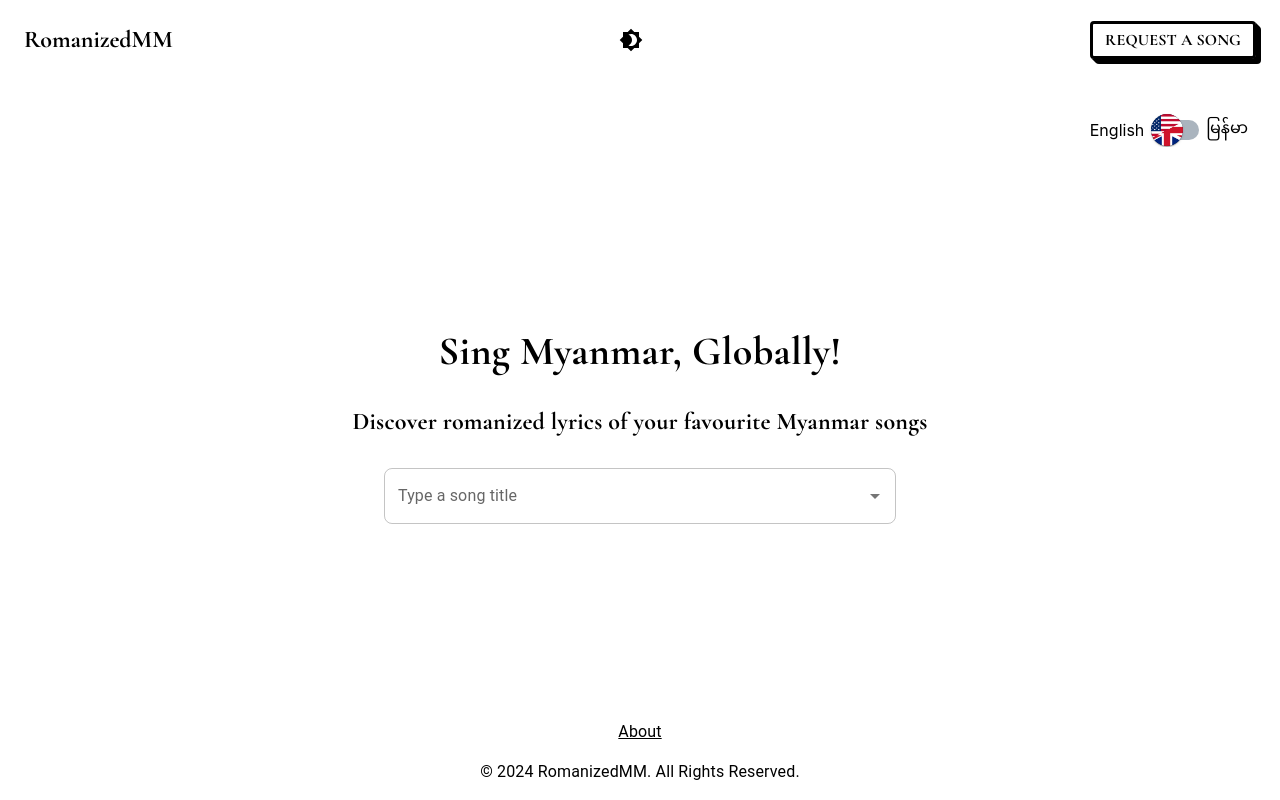
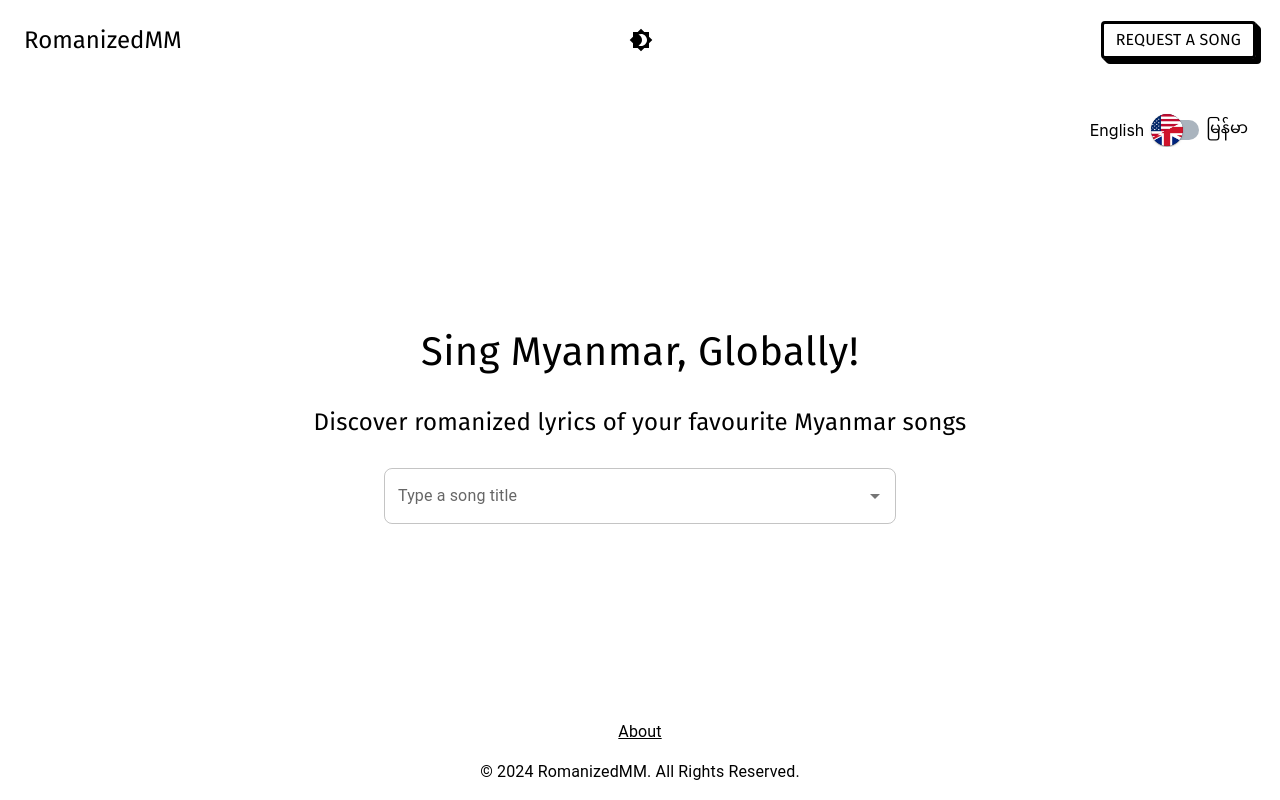
Before and after one commit to ynwin1/RomanizedMM, a React (Create React App) app in the folder client/: page / in a window 1280 px wide. Built offline with nearby package versions, Linux system fonts and the light colour scheme; no server answers.

Commit message:
best looking so far

```diff
--- a/client/public/index.html
+++ b/client/public/index.html
@@ -11,11 +11,10 @@
     </script>
     <meta charset="utf-8" />
     <link rel="icon" href="%PUBLIC_URL%/WebLogo.png" />
-    <link href="https://fonts.googleapis.com/css2?family=Pacifico&display=swap" rel="stylesheet">
-    <link href="https://fonts.googleapis.com/css2?family=Fugaz+One&display=swap" rel="stylesheet">
     <link href="https://fonts.googleapis.com/css2?family=Lato&display=swap" rel="stylesheet">
+    <link href="https://fonts.googleapis.com/css2?family=Fira+Sans&display=swap" rel="stylesheet">
+    <link href="https://fonts.googleapis.com/css2?family=Noto+Sans+Myanmar&display=swap" rel="stylesheet">
     <link href="https://fonts.googleapis.com/css2?family=Cormorant+Garamond:wght@700&display=swap" rel="stylesheet">
-    <link href="https://fonts.googleapis.com/css2?family=Caveat:wght@1000&display=swap" rel="stylesheet">
     <meta name="viewport" content="width=device-width, initial-scale=1" />
     <meta name="theme-color" content="#000000" />
     <meta name="robots" content="index, follow">
--- a/client/src/components/MusicBox/AboutBox/AboutBox.js
+++ b/client/src/components/MusicBox/AboutBox/AboutBox.js
@@ -11,10 +11,10 @@ function AboutBox(props) {
         <AboutCard>
             <CardContent sx={{textAlign: 'left', color: selectTextColor(theme.palette.mode)}}>
                 <AboutTypography sx={{paddingBottom: '2rem'}}>{props.song.songName}</AboutTypography>
-                <AboutTypography>{props.lang === "en" ? "Artist: " : "တေးဆို - "} {props.song.artistName}</AboutTypography>
-                <AboutTypography>{props.lang === "en" ? "Album: " : "အယ်ဘမ် - "}  {props.song.albumName}</AboutTypography>
-                <AboutTypography>{props.lang === "en" ? "Genre: " : "အမျိုးအစား - "} {props.song.genre}</AboutTypography>
-                <AboutTypography>{props.lang === "en" ? "When to listen: " : "ဘယ်အချိန်နားထောင် - "} {props.song.whenToListen}</AboutTypography>
+                <AboutTypography><u>{props.lang === "en" ? "Artist" : "တေးဆို"}</u>: {props.song.artistName}</AboutTypography>
+                <AboutTypography><u>{props.lang === "en" ? "Album" : "အယ်ဘမ်"}</u>: {props.song.albumName}</AboutTypography>
+                <AboutTypography><u>{props.lang === "en" ? "Genre" : "အမျိုးအစား"}</u>: {props.song.genre}</AboutTypography>
+                <AboutTypography><u>{props.lang === "en" ? "When to listen" : "ဘယ်အချိန်နားထောင်"}</u>: {props.song.whenToListen}</AboutTypography>
             </CardContent>
         </AboutCard>
     )
--- a/client/src/components/MusicBox/AboutBox/AboutBoxStyling.js
+++ b/client/src/components/MusicBox/AboutBox/AboutBoxStyling.js
@@ -19,7 +19,7 @@ export const AboutCard = styled(Card)(({theme}) => ({
 }));
 
 export const AboutTypography = styled(Typography) ({
-    fontFamily: 'Lato',
+    fontFamily: 'Fira Sans',
     lineHeight: '2rem',
     '@media (max-width: 768px)': {
         fontSize: '1rem',
--- a/client/src/components/MusicBox/LyricsBox/LyricsBoxStyling.js
+++ b/client/src/components/MusicBox/LyricsBox/LyricsBoxStyling.js
@@ -32,7 +32,7 @@ export const LyricsTitleTypography = styled(Typography)(({textcolor, textsize})
 
 export const LyricsTypography = styled(Typography)(({textcolor, fontSize}) => ({
     color: textcolor,
-    fontFamily: 'Lato',
+    fontFamily: "Fira Sans",
     lineHeight: `${fontSize * 2}px`,
     fontSize: `${fontSize}px`,
 }));
--- a/client/src/components/MusicBox/MusicBoxStyling.js
+++ b/client/src/components/MusicBox/MusicBoxStyling.js
@@ -19,13 +19,14 @@ export const AboutContainer = styled(Box) ({
 export const AboutTypography = styled(Typography)(({theme}) => ({
     color: selectTextColor(theme.palette.mode),
     padding: '1.5rem',
-    fontFamily: 'Caveat',
+    fontFamily: 'Fira Sans',
     fontSize: '1.2rem',
     width: '60%',
     wordWrap: 'break-word',
     alignSelf: 'center',
+    lineHeight: '2rem',
     '@media (max-width: 768px)': {
         width: '80vw',
-        fontSize: '1.2rem'
+        fontSize: '1rem'
     }
 }));
--- a/client/src/components/NavBar/NavBarStyling.js
+++ b/client/src/components/NavBar/NavBarStyling.js
@@ -40,6 +40,6 @@ export const CustomToolBar = styled(Toolbar)({
 })
 
 export const NavBarTypography = styled(Typography)(({theme}) => ({
-    fontFamily: 'Cormorant Garamond',
+    fontFamily: 'Fira Sans',
     color: theme.palette.mode === 'dark' ? 'white' : 'black',
 }));
--- a/client/src/components/SearchBar/SearchBarStyling.js
+++ b/client/src/components/SearchBar/SearchBarStyling.js
@@ -5,7 +5,7 @@ import {selectTextColor} from "../../themes/ColorSelect";
 export const SloganTypography = styled(Typography)(({ fontSize, theme }) => ({
     color: selectTextColor(theme.palette.mode),
     textAlign: 'center',
-    fontFamily: 'Cormorant Garamond',
+    fontFamily: 'Fira Sans',
     fontSize: fontSize,
     fontStyle: 'normal',
     lineHeight: 'normal',
```
